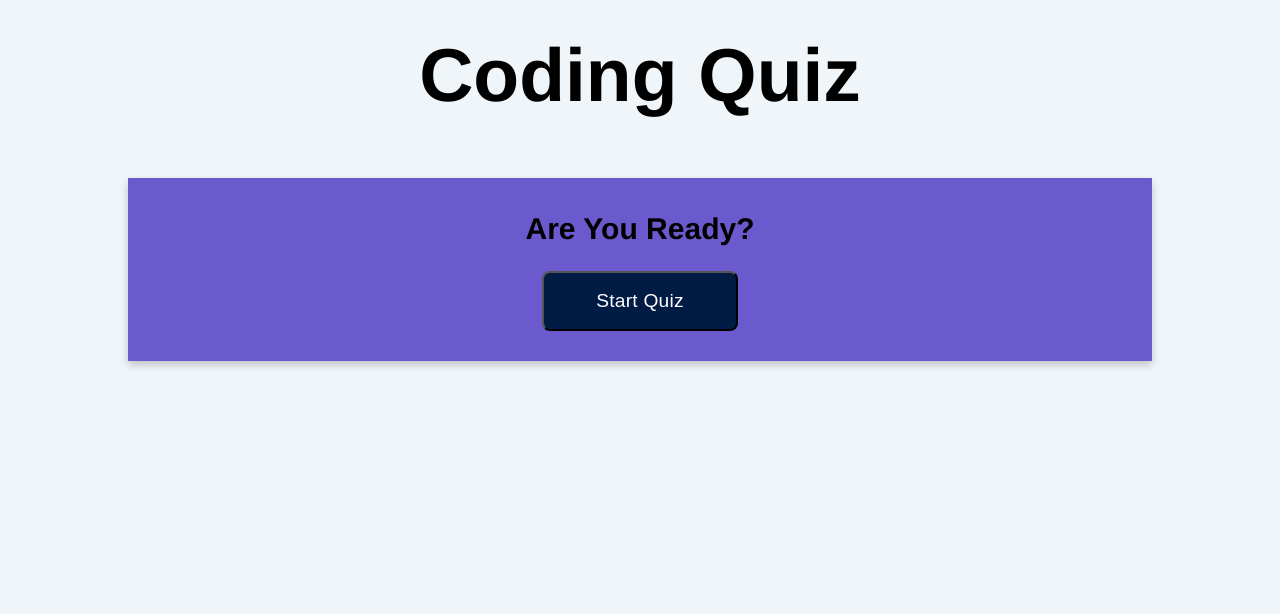
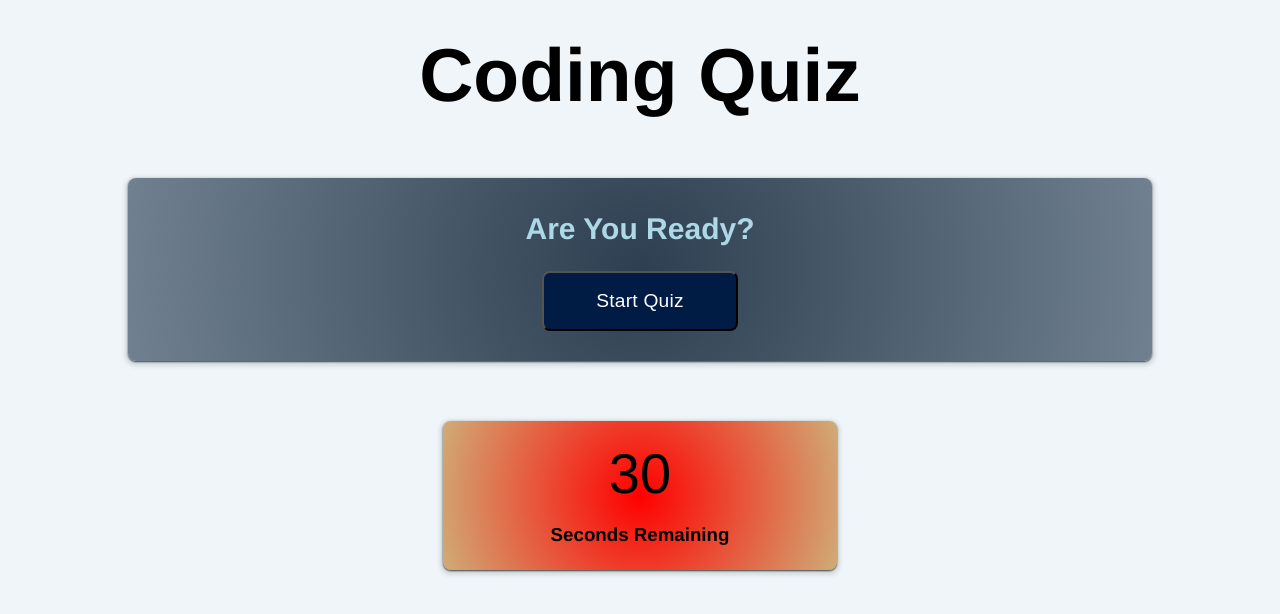
Before and after one commit to human-exp11/w4-web-cq, a plain HTML site: page index.html in a window 1280 px wide. Drawn offline with Linux system fonts and the light colour scheme.

Commit message:
addended CSS and HTML

```diff
--- a/assets/script.js
+++ b/assets/script.js
@@ -11,6 +11,14 @@
 // THEN I can save my initials and my score
 
 
+var startButton = document.querySelector("#start-quiz");
+
+// The init function is called when the page loads
+function init() {
+    highScores();
+}
+
+
 
 
 
@@ -22,7 +30,7 @@
 // The setTimer function starts and stops the timer and triggers winGame() and loseGame()
 function beginTimer() {
     // Sets timer
-    timer = setInterval(function() {
+    timer = setInterval(function () {
         timerCount--;
         timerElement.textContent = timerCount;
         if (timerCount >= 0) {
@@ -55,5 +63,7 @@ function highScores() {
       winCounter = storedResults;
     }
     //Render win count to page
-    win.textContent = winCounter;
+    score.textContent = winCounter;
   }
+
+  init();
--- a/assets/style.css
+++ b/assets/style.css
@@ -14,6 +14,7 @@ h1 {
 
 h4 {
     font-size: 30px;
+    color: lightblue;
     margin: 0px;
     margin-top: 0.45em;
     margin-bottom: 0.45em;
@@ -22,12 +23,13 @@ h4 {
 .container {
     display: block;
     margin: 60px auto;
+    border-radius: 8px;
     text-align: center;
-    box-shadow: 0 4px 8px 0 rgba(0,0,0,0.2);
     transition: 0.3s;
     width: 80vw;
-    background-color: slateblue;
+    background: radial-gradient(circle, rgb(45, 63, 80) 0%, slategray 100%);
     padding-top: 20px;
+    box-shadow: rgba(60, 64, 67, 2) 0 1px 2px 0, rgba(60, 64, 67, 0.15) 0 2px 4px 3px;
 }
 button {
     background-color:#001b44;;
@@ -50,3 +52,20 @@ button {
 .wrapper {
     padding-bottom: 30px;
 }
+
+.card {
+    display: block;
+    background: radial-gradient(circle, red 0%, rgba(187,124,33,0.604079131652661) 100%);
+    border-radius: 8px;
+    box-shadow: rgba(60, 64, 67, 2) 0 1px 2px 0, rgba(60, 64, 67, 0.15) 0 2px 4px 3px;
+    margin: 60px auto;
+    padding: 5px;
+    width: 30vw;
+    text-align: center;
+    padding-top: 20px;
+}
+
+.large-font {
+    font-size: 3.5em;
+    text-align:center;
+}
--- a/index.html
+++ b/index.html
@@ -1,5 +1,6 @@
 <!DOCTYPE html>
 <html lang="en">
+
   <head>
     <title>Code Quiz</title>
     <meta charset="utf-8">
@@ -10,8 +11,13 @@
 
   <body>
       <div>
+            <header>
              <h1>Coding Quiz </h1>
+           </header>
       </div>
+
+    <main>
+     <section>
        <div class="container">
            <h4>Are You Ready? </h4>
          <div class="wrapper">
@@ -20,6 +26,38 @@
            </div>
          </div>
        </div>
+     </section>
+
+    <section>
+      <div class="card timer">
+        <div class="timer-text"></div>
+        <div class="large-font timer-count">30</div>
+        <h3>Seconds Remaining</h3>
+      </div>
+    </section>
+
+    </main>
     <script src="./assets/script.js"></script>
   </body>
 </html>
+
+
+
+<!--
+
+ Which structure of code allows you to perform the same action or actions multiple times in a row? A= Loop
+
+ Which scope is at the top level and applies to all code below? A= Global
+
+Method that joins several arrays and returns a new array? A= concat
+
+Method that adds a new element at the end of an array? A = push
+
+Function that opens up "OK/Cancel" within browser window & returns T/F? A= Confirm ()
+
+Which funtion will break up a string and return an integer? A= parseInt
+
+What is "DOM" short for?  A=Document Object Model
+
+Which method adds list items to the end of existing items under the same parent? A= appendChild
+-->
```
Lines whose indentation alone changed are shown as unchanged.
